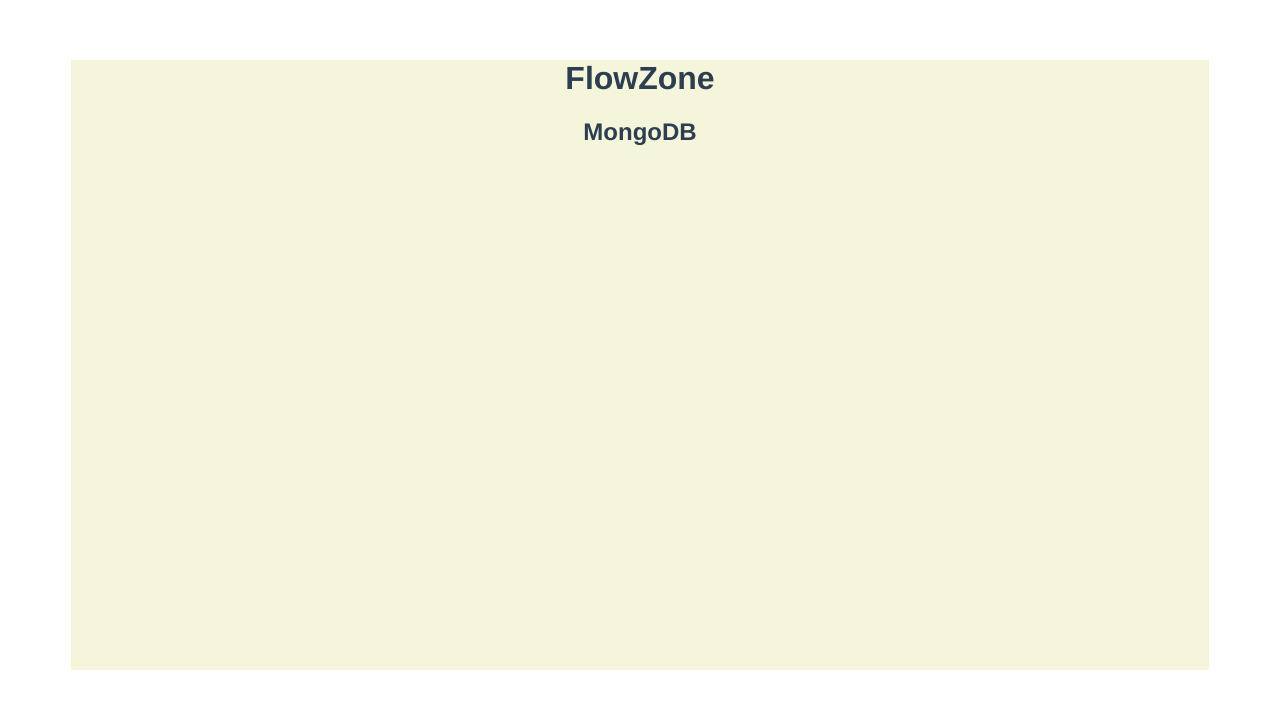
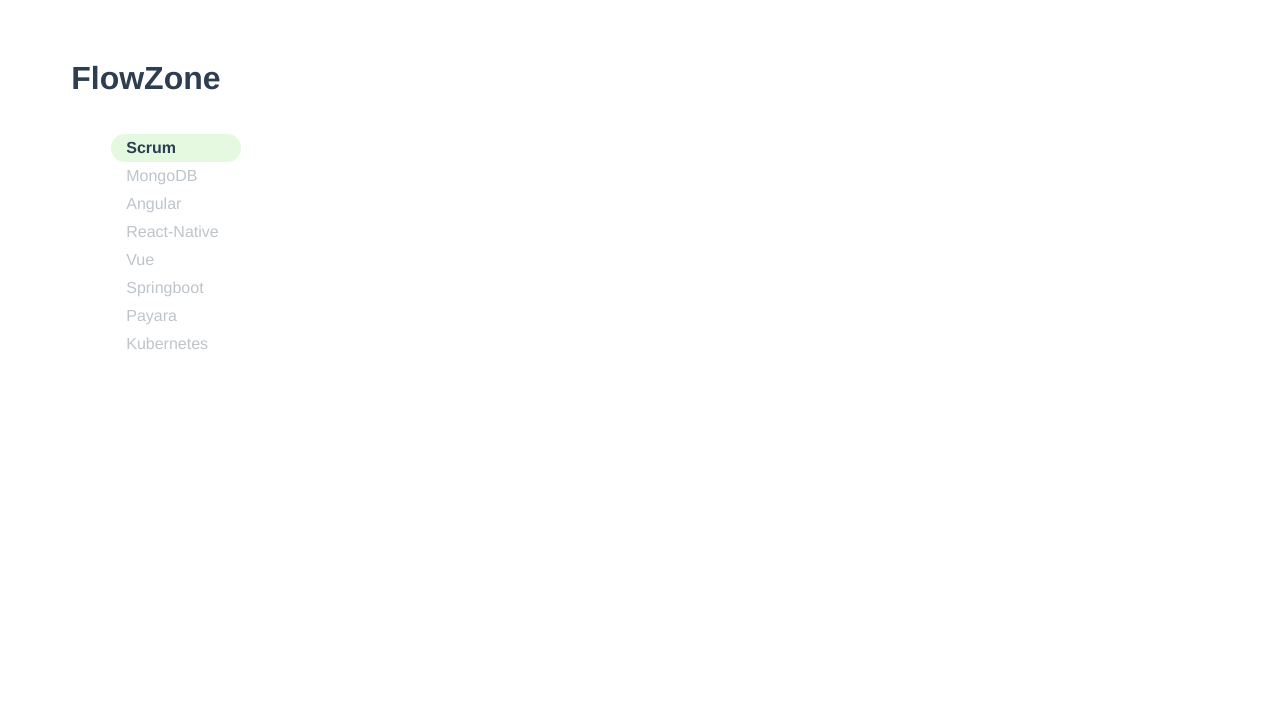
Before and after one commit to Fuasmattn/flowzone, a Vue app: page / in a window 1280 px wide. Shown: the top 708 px of the page. Built offline with nearby package versions, Linux system fonts and the light colour scheme.

Commit message:
add next list and colors

```diff
--- a/package.json
+++ b/package.json
@@ -9,6 +9,8 @@
   },
   "dependencies": {
     "d3": "^5.7.0",
+    "sass": "^1.13.0",
+    "sass-loader": "^7.1.0",
     "vue": "^2.5.17"
   },
   "devDependencies": {
--- a/src/App.vue
+++ b/src/App.vue
@@ -20,7 +20,6 @@
   font-family: 'Avenir', Helvetica, Arial, sans-serif;
   -webkit-font-smoothing: antialiased;
   -moz-osx-font-smoothing: grayscale;
-  text-align: center;
   margin: 0;
   padding: 0;
   color: #2c3e50;
--- a/src/components/BaseView.vue
+++ b/src/components/BaseView.vue
@@ -1,21 +1,36 @@
 <template>
   <div class="base-view">
    <h1>FlowZone</h1>
-   <skill-chart></skill-chart>
+   <div class="container">
+    <skill-stack-list :skill-colors="skillColors" :active="activeSkill" :skills="skills"></skill-stack-list>
+    <skill-chart :skill-colors="skillColors" @nextSkill="onNextSkill" :active="activeSkill" :skills="skills"></skill-chart>
+   </div>
   </div>
 </template>
 
 <script>
 import SkillChart from './SkillChart';
+import SkillStackList from './SkillStackList';
 export default {
   name: 'BaseView',
   props: {
     msg: String
   },
+  data() {
+    return {
+      activeSkill: 0,
+      skillColors: ['#E5F9E0', '#A3F7B5', '#40C9A2', '#2F9C95', '#664147', '#2274A5', '#8A6552'],
+      skills: [{id: 0, name: 'Scrum'}, {id: 1, name: 'MongoDB'}, {id: 2, name: 'Angular'}, {id: 3, name: 'React-Native'}, {id: 4, name: 'Vue'}, {id: 5, name: 'Springboot'}, {id: 6, name: 'Payara'}, {id: 7, name: 'Kubernetes'} ]
+    }
+  },
   components: {
-    SkillChart
+    SkillChart, SkillStackList
+  },
+  methods: {
+    onNextSkill: function() {
+      if(this.activeSkill !== this.skills.length) this.activeSkill++;
+    }
   }
-
 }
 </script>
 
@@ -25,7 +40,10 @@
   width: 90%;
   height: 90%;
   margin: 0 auto;
-  background-color: beige;
+}
+
+.container {
+  display: inline-block;
 }
 
 .svg {
--- a/src/components/SkillChart.vue
+++ b/src/components/SkillChart.vue
@@ -1,28 +1,45 @@
 <template>
- <div>
-   <h2>{{skill}}</h2>
+ <div class="skill-chart">
    <svg @click="handleClick"></svg>
  </div>
 </template>
 
 <script>
- const color = '#313131';
  import * as d3 from 'd3';
  export default {
   name: 'SkillChart',
 
   data() {
    return {
-    index: 0,
-    skillStack: ['Scrum', 'MongoDB', 'Angular', 'React-Native', 'Vue', 'Springboot', 'Payara', 'Kubernetes' ],
-    skillColors: [],
     svg: '',
+    done: false,
    }
   },
 
+  props: {
+    skillColors: {
+      type: Array,
+      required: true,
+    },
+    active: {
+      type: Number,
+      required: true
+    },
+    skills: {
+      type: Array,
+      required: true
+    }
+  },
+
   computed: {
+    color() {
+      return this.skillColors[this.active];
+    },
+    skillStack() {
+      return [...this.skills, {id: 99, name: 'DONE'}]
+    },
    skill() {
-    return this.skillStack[this.index];
+    return this.skillStack[this.active];
    }
   },
   mounted() {
@@ -30,8 +47,11 @@
   },
   methods: {
    next() {
-    if(this.index !== this.skillStack.length - 1) {
-     this.index++; return true;
+    if(this.active !== this.skillStack.length) {
+     // send to parent
+     this.$emit('nextSkill', this.active);
+     this.done = this.active === this.skillStack.length - 1;
+     return this.done;
     }
     return false;
    },
@@ -43,13 +63,17 @@
 
    },
    setupD3() {
+    const that = this;
     this.svg = d3.select('svg');
     const svg = this.svg;
     svg.append('g').attr('class', 'container');
-    this.next() && svg.on('click', function() {
-      const drawCross = (x, y, r, color) => {
+
+    svg.on('click', function() {
+      const color = that.color;
+      const drawCross = (x, y, r) => {
        svg.select('.container')
         .append('line')
+        .attr('stroke', color)
         .attr('x1', x - r)
         .attr('x2', x + r )
         .attr('y1', y - r)
@@ -57,7 +81,6 @@
         .attr('y2', y + r);
 
         svg.select('.container')
-        .attr('stroke', color)
         .append('line')
         .attr('x1', x + r)
         .attr('x2', x - r )
@@ -65,9 +88,12 @@
         .attr('y2', y + r)
         .attr('stroke-width', '3px')
         .attr('stroke', color);
-    }
+      }
      const coords = d3.mouse(this);
-     drawCross(coords[0], coords[1], 5, color);
+     // stop adding crosses when skillstack has reached the end
+     if(!that.done){
+       drawCross(coords[0], coords[1], 6);
+     }
     })
    }
 
@@ -77,6 +103,9 @@
 </script>
 
 <style scoped>
+.skill-chart {
+  display: inline-block;
+}
 svg {
  height: 500px;
  width: 600px;
--- /dev/null
+++ b/src/components/SkillStackList.vue
@@ -0,0 +1,52 @@
+<template>
+<div class="skill-stack-list">
+ <ul>
+  <li v-for="{id, name} in skills" :key="id" :style="{'background-color': active === id ? skillColors[id]: 'transparent'}" :class="{active: active === id}">
+    {{ name }}
+  </li>
+ </ul>
+</div>
+</template>
+
+<script>
+ export default {
+  name: 'SkillStackList',
+  props: {
+   skills: {
+    type: Array,
+    required: true,
+   },
+   skillColors: {
+    type: Array,
+    required: true,
+   },
+   active: {
+     type: Number,
+     required: true,
+     default: 0
+   }
+  }
+ }
+</script>
+
+<style>
+.skill-stack-list {
+  vertical-align: top;
+  display: inline-block;
+}
+.skill-stack-list > ul {
+  list-style-type: none;
+}
+
+li {
+  opacity: .3;
+  width: 100px;
+  padding: 5px 15px;
+  border-radius: 50px;
+}
+li.active {
+  opacity: 1;
+  font-weight: bold;
+  background-color: lightgreen;
+}
+</style>
```
Also changed, not shown: 1 other file (tests, documents, lock files or other folders).
